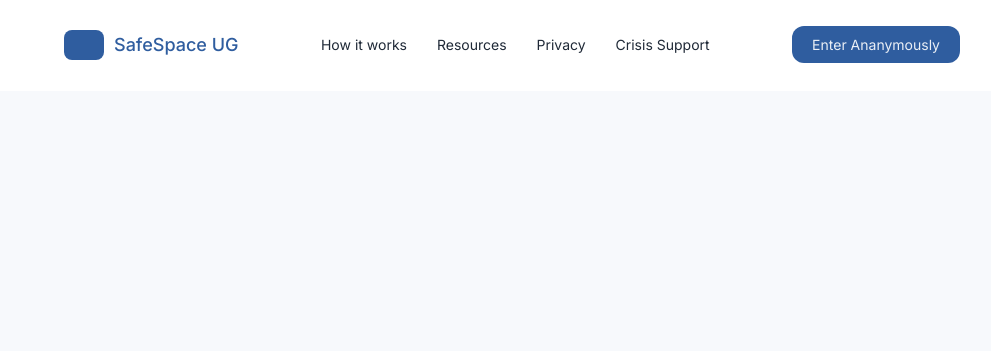
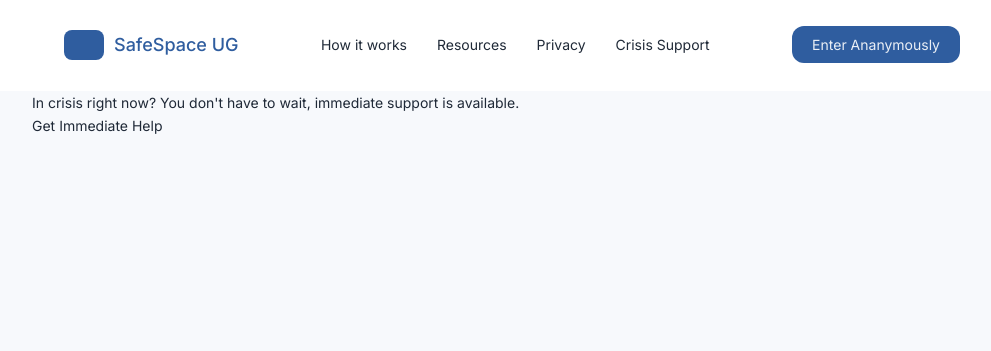
Before and after one commit to CODE-OS1/SafeSpace, a Flask app: template templates/landing.html in a window 1280 px wide. Shown: the top 351 px of the page, without its empty margins (128-1119 px from the left). Run offline with Flask 3, Linux system fonts and the light colour scheme; the template is opened without the code that fills it, so the values that code supplies are empty.

Commit message:
Begun Below Header section

```diff
--- a/templates/landing.html
+++ b/templates/landing.html
@@ -34,5 +34,13 @@
         </div>
         </div>
     </header>
+    <main>
+        <div class="container">
+            <div class="below-header">
+                <p>In crisis right now? You don't have to wait, immediate support is available.</p>
+                <a href="#">Get Immediate Help</a>
+            </div>
+        </div>
+    </main>
 </body>
 </html>
```
